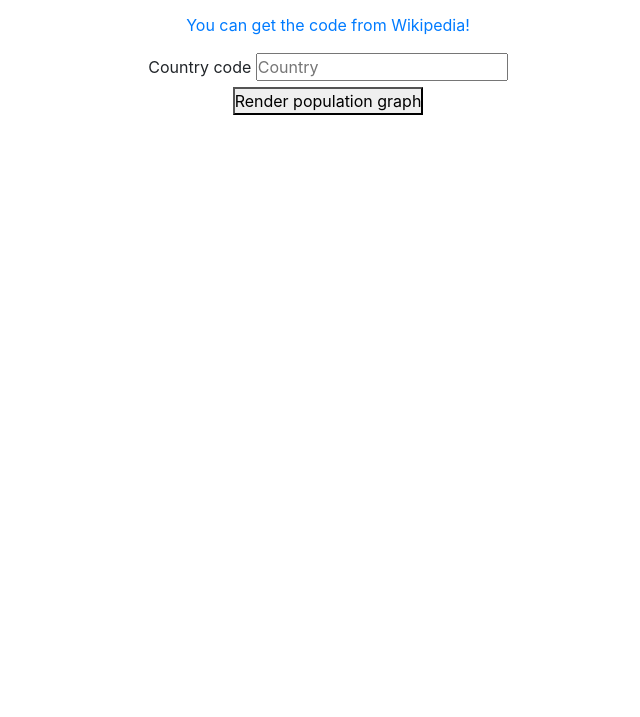
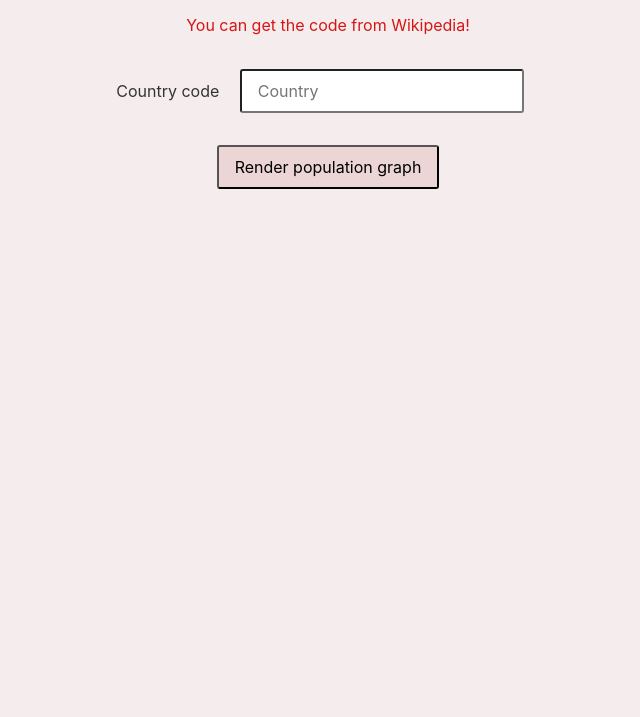
Before and after one commit to VilmaIkonen/Population-graphs, a plain HTML site: page index.html in a window 1280 px wide. Shown: the part 83-800 px from the top of the page, without its empty margins (312-952 px from the left). Drawn offline with nearby package versions, Linux system fonts and the light colour scheme.

Commit message:
Changes to page appearance

```diff
--- a/index.html
+++ b/index.html
@@ -24,6 +24,7 @@
         <a
           href="https://en.wikipedia.org/wiki/ISO_3166-1#Current_codes"
           target="_blank"
+          alt="External link to Wikipedia"
           >You can get the code from Wikipedia!</a
         >
       </p>
--- a/script.js
+++ b/script.js
@@ -44,6 +44,7 @@ function renderChart(data, labels, countryName) {
     // Clear the previous chart if it exists
     currentChart.destroy();
   }
+
   // Draw new chart
   currentChart = new Chart(ctx, {
     type: "line",
@@ -53,8 +54,8 @@ function renderChart(data, labels, countryName) {
         {
           label: "Population, " + countryName,
           data: data,
-          borderColor: "rgba(75, 192, 192, 1)",
-          backgroundColor: "rgba(75, 192, 192, 0.2)",
+          borderColor: " rgb(155, 51, 3)",
+          backgroundColor: " rgb(248, 121, 62)",
         },
       ],
     },
--- a/style.css
+++ b/style.css
@@ -6,7 +6,32 @@
 
 .content {
   text-align: center;
+  background-color: rgb(245, 237, 237);
+  color: #333;
+  height: 100vh;
 }
+
+.content a {
+  color: rgb(214, 22, 22);
+}
+
+.content a:hover {
+  color: rgb(197, 77, 21);
+  text-decoration: none;
+  font-weight: bold;
+}
+
+input,
+button {
+  border-radius: 3px;
+  padding: 0.5rem 1rem;
+  margin: 1rem;
+}
+
+button {
+  background-color: #ecd5d5;
+}
+
 .container {
   width: 75vw;
 }
```
